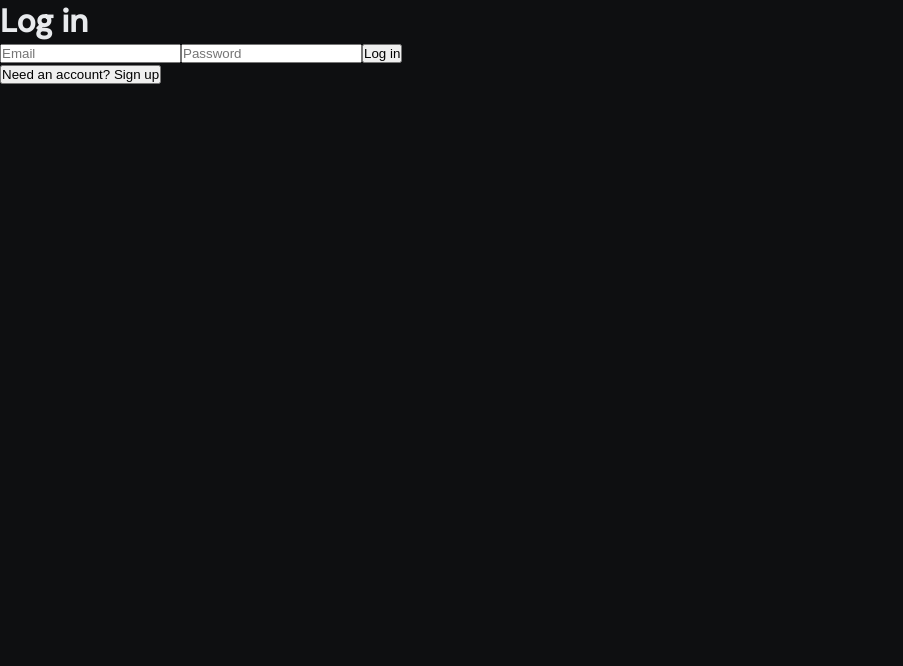
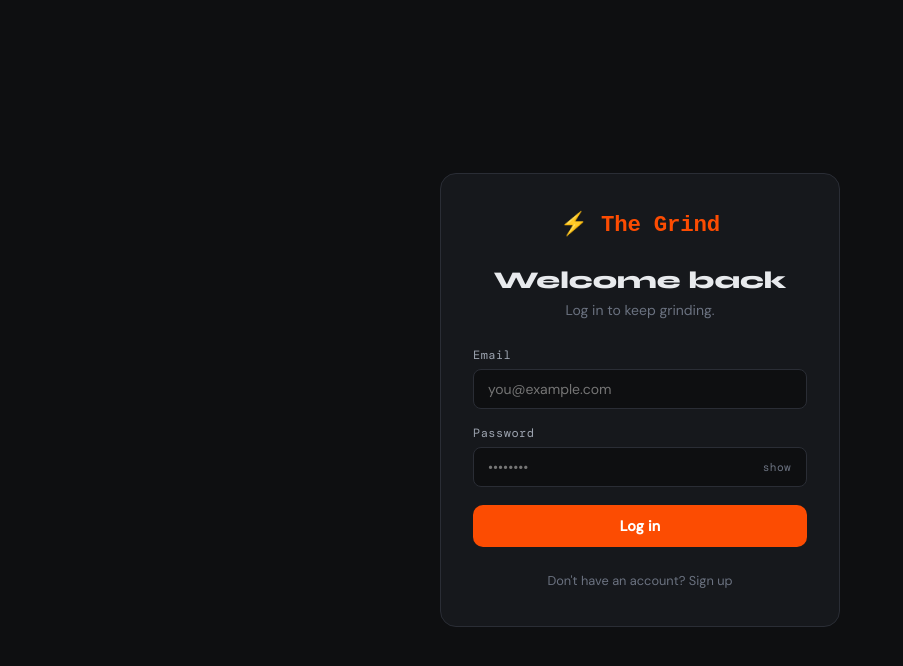
Before and after one commit to dmiltimore/grind, a React (Vite) app in the folder the-grind/: page / in a window 1280 px wide. Shown: the top 666 px of the page, without its empty margins (0-903 px from the left). Built offline with nearby package versions, Linux system fonts and the light colour scheme; no server answers.

Commit message:
better login

```diff
--- a/the-grind/src/pages/Auth.jsx
+++ b/the-grind/src/pages/Auth.jsx
@@ -7,6 +7,8 @@ export default function Auth() {
   const [isLogin, setIsLogin] = useState(true)
   const [error, setError] = useState(null)
   const [loading, setLoading] = useState(false)
+  const [success, setSuccess] = useState(false)
+  const [showPassword, setShowPassword] = useState(false)
 
   async function handleSubmit(e) {
     e.preventDefault()
@@ -17,34 +19,219 @@ export default function Auth() {
       ? await supabase.auth.signInWithPassword({ email, password })
       : await supabase.auth.signUp({ email, password })
 
-    if (error) setError(error.message)
+    if (error) {
+      setError(error.message)
+    } else if (!isLogin) {
+      setSuccess(true)
+    }
     setLoading(false)
   }
 
+  function toggle() {
+    setIsLogin(!isLogin)
+    setError(null)
+    setSuccess(false)
+  }
+
+  if (success) {
+    return (
+      <div style={outerStyle}>
+        <div style={cardStyle}>
+          <Logo />
+          <div style={{ textAlign: 'center', padding: '8px 0 24px' }}>
+            <div style={{ fontSize: '2.2rem', marginBottom: '14px' }}>📬</div>
+            <div style={{ fontFamily: 'Syne', fontSize: '1.25rem', fontWeight: 800, marginBottom: '10px' }}>
+              Check your email
+            </div>
+            <div style={{ color: '#6b7280', fontSize: '0.875rem', lineHeight: 1.7 }}>
+              We sent a confirmation link to<br />
+              <span style={{ color: '#e8eaed' }}>{email}</span>
+            </div>
+          </div>
+          <button onClick={toggle} style={linkBtnStyle}>
+            ← Back to log in
+          </button>
+        </div>
+      </div>
+    )
+  }
+
   return (
-    <div>
-      <h1>{isLogin ? 'Log in' : 'Sign up'}</h1>
-      <form onSubmit={handleSubmit}>
-        <input
-          type="email"
-          placeholder="Email"
-          value={email}
-          onChange={e => setEmail(e.target.value)}
-        />
-        <input
-          type="password"
-          placeholder="Password"
-          value={password}
-          onChange={e => setPassword(e.target.value)}
-        />
-        {error && <p style={{ color: 'red' }}>{error}</p>}
-        <button type="submit" disabled={loading}>
-          {loading ? 'Loading...' : isLogin ? 'Log in' : 'Sign up'}
-        </button>
-      </form>
-      <button onClick={() => setIsLogin(!isLogin)}>
-        {isLogin ? 'Need an account? Sign up' : 'Have an account? Log in'}
-      </button>
+    <div style={outerStyle}>
+      <div style={cardStyle}>
+        <Logo />
+
+        <div style={{ marginBottom: '28px', textAlign: 'center' }}>
+          <h1 style={{ fontFamily: 'Syne', fontSize: '1.5rem', fontWeight: 800, marginBottom: '6px' }}>
+            {isLogin ? 'Welcome back' : 'Create account'}
+          </h1>
+          <p style={{ color: '#6b7280', fontSize: '0.875rem' }}>
+            {isLogin
+              ? 'Log in to keep grinding.'
+              : 'Join the grind and compete with friends.'}
+          </p>
+        </div>
+
+        <form onSubmit={handleSubmit} style={{ display: 'flex', flexDirection: 'column', gap: '16px' }}>
+          <div style={{ display: 'flex', flexDirection: 'column', gap: '6px' }}>
+            <label style={labelStyle}>Email</label>
+            <input
+              type="email"
+              placeholder="you@example.com"
+              value={email}
+              onChange={e => setEmail(e.target.value)}
+              required
+              style={inputStyle}
+              onFocus={e => (e.target.style.borderColor = '#fc4c02')}
+              onBlur={e => (e.target.style.borderColor = '#2a2d35')}
+            />
+          </div>
+
+          <div style={{ display: 'flex', flexDirection: 'column', gap: '6px' }}>
+            <label style={labelStyle}>Password</label>
+            <div style={{ position: 'relative' }}>
+              <input
+                type={showPassword ? 'text' : 'password'}
+                placeholder="••••••••"
+                value={password}
+                onChange={e => setPassword(e.target.value)}
+                required
+                style={{ ...inputStyle, paddingRight: '52px' }}
+                onFocus={e => (e.target.style.borderColor = '#fc4c02')}
+                onBlur={e => (e.target.style.borderColor = '#2a2d35')}
+              />
+              <button
+                type="button"
+                onClick={() => setShowPassword(!showPassword)}
+                style={{
+                  position: 'absolute',
+                  right: '12px',
+                  top: '50%',
+                  transform: 'translateY(-50%)',
+                  background: 'none',
+                  border: 'none',
+                  cursor: 'pointer',
+                  color: '#6b7280',
+                  fontSize: '0.7rem',
+                  fontFamily: 'DM Mono',
+                  padding: '4px',
+                  letterSpacing: '0.03em'
+                }}
+              >
+                {showPassword ? 'hide' : 'show'}
+              </button>
+            </div>
+          </div>
+
+          {error && (
+            <div style={{
+              background: 'rgba(239,68,68,0.08)',
+              border: '1px solid rgba(239,68,68,0.3)',
+              borderRadius: '8px',
+              padding: '10px 14px',
+              color: '#ef4444',
+              fontSize: '0.8rem',
+              lineHeight: 1.5
+            }}>
+              {error}
+            </div>
+          )}
+
+          <button
+            type="submit"
+            disabled={loading}
+            style={{
+              background: loading ? '#1e2128' : '#fc4c02',
+              color: loading ? '#6b7280' : '#fff',
+              border: 'none',
+              borderRadius: '10px',
+              padding: '12px',
+              fontSize: '0.9rem',
+              fontWeight: 600,
+              cursor: loading ? 'not-allowed' : 'pointer',
+              fontFamily: 'DM Sans, sans-serif',
+              marginTop: '2px',
+              letterSpacing: '0.01em',
+              transition: 'background 0.15s, opacity 0.15s'
+            }}
+            onMouseEnter={e => { if (!loading) e.target.style.opacity = '0.88' }}
+            onMouseLeave={e => { e.target.style.opacity = '1' }}
+          >
+            {loading ? 'Loading...' : isLogin ? 'Log in' : 'Create account'}
+          </button>
+        </form>
+
+        <div style={{ textAlign: 'center', marginTop: '22px' }}>
+          <button onClick={toggle} style={linkBtnStyle}>
+            {isLogin ? "Don't have an account? Sign up" : 'Already have an account? Log in'}
+          </button>
+        </div>
+      </div>
     </div>
   )
 }
+
+function Logo() {
+  return (
+    <div style={{ textAlign: 'center', marginBottom: '28px' }}>
+      <div style={{
+        fontFamily: 'monospace',
+        fontWeight: 800,
+        fontSize: '1.4rem',
+        color: '#fc4c02',
+        letterSpacing: '-0.01em'
+      }}>
+        ⚡ The Grind
+      </div>
+    </div>
+  )
+}
+
+const outerStyle = {
+  minHeight: '100vh',
+  background: '#0e0f11',
+  display: 'flex',
+  alignItems: 'center',
+  justifyContent: 'center',
+  padding: '24px'
+}
+
+const cardStyle = {
+  width: '100%',
+  maxWidth: '400px',
+  background: '#16181c',
+  border: '1px solid #2a2d35',
+  borderRadius: '16px',
+  padding: '36px 32px'
+}
+
+const inputStyle = {
+  width: '100%',
+  background: '#0e0f11',
+  border: '1px solid #2a2d35',
+  borderRadius: '8px',
+  padding: '10px 14px',
+  color: '#e8eaed',
+  fontSize: '0.875rem',
+  fontFamily: 'DM Sans, sans-serif',
+  outline: 'none',
+  transition: 'border-color 0.15s',
+  boxSizing: 'border-box'
+}
+
+const labelStyle = {
+  fontSize: '0.75rem',
+  fontFamily: 'DM Mono',
+  color: '#9ca3af',
+  letterSpacing: '0.04em'
+}
+
+const linkBtnStyle = {
+  background: 'none',
+  border: 'none',
+  cursor: 'pointer',
+  color: '#6b7280',
+  fontSize: '0.8rem',
+  fontFamily: 'DM Sans, sans-serif',
+  textDecoration: 'none'
+}
```
